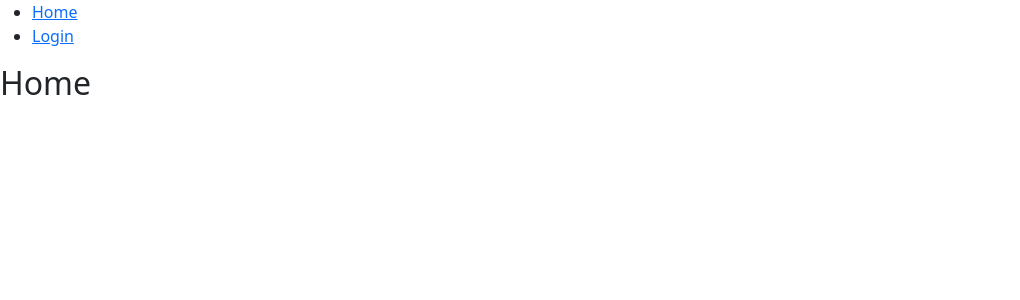
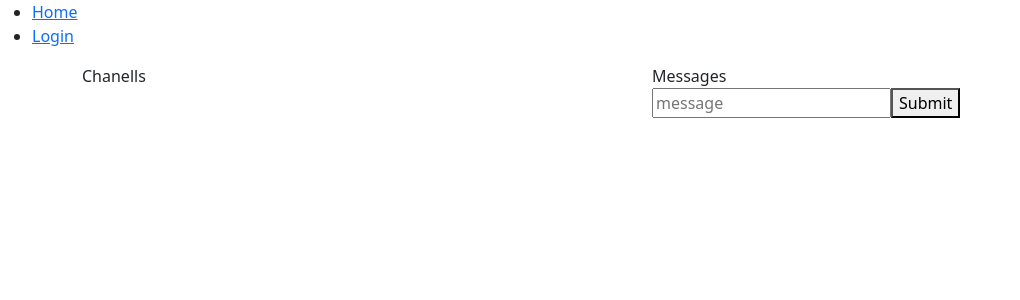
Before and after one commit to mkolotovich/frontend-project-lvl4, a React app: page / in a window 1280 px wide. Shown: the top 300 px of the page, without its empty margins (0-1020 px from the left). Built offline with nearby package versions, Linux system fonts and the light colour scheme; the HTML template or start-up script is replaced by a standard one.

Commit message:
finish fourth step

```diff
--- a/package.json
+++ b/package.json
@@ -24,6 +24,7 @@
     "node": "16.x"
   },
   "dependencies": {
+    "@reduxjs/toolkit": "^1.8.1",
     "axios": "^0.27.2",
     "bootstrap": "^5.1.3",
     "core-js": "^3.21.1",
@@ -46,6 +47,7 @@
     "pug": "^3.0.2",
     "react": "^18.1.0",
     "react-dom": "^18.1.0",
+    "react-redux": "^8.0.1",
     "react-router-dom": "^6.3.0",
     "regenerator-runtime": "^0.13.9",
     "yup": "^0.32.11"
--- /dev/null
+++ b/src/components/App.jsx
@@ -0,0 +1,174 @@
+import 'core-js/stable/index.js';
+import 'regenerator-runtime/runtime.js';
+
+import '../../assets/application.scss';
+
+import React, { useState, useContext } from 'react';
+import { useSelector, useDispatch } from 'react-redux';
+
+import {
+  BrowserRouter as Router,
+  Routes,
+  Route,
+  Link,
+  useNavigate,
+} from 'react-router-dom';
+
+import {
+  Formik, Form, Field, ErrorMessage,
+} from 'formik';
+import * as Yup from 'yup';
+
+import axios from 'axios';
+
+import { getAllChannels } from '../slices/channelsSlice.js';
+import { getAllMessages } from '../slices/messagesSlice.js';
+
+if (process.env.NODE_ENV !== 'production') {
+  localStorage.debug = 'chat:*';
+}
+
+const SignupSchema = Yup.object().shape({
+  name: Yup.string()
+    .min(2, 'Too Short!')
+    .max(50, 'Too Long!')
+    .required('Required'),
+  pass: Yup.string()
+    .min(2, 'Too Short!')
+    .max(50, 'Too Long!')
+    .required('Required'),
+});
+
+const signed = [{ name: 'signError', value: false }, { name: 'signError', value: true }];
+
+const UserContext = React.createContext({
+  signed: [],
+  sign: {},
+  setSign: () => {},
+});
+
+export default function App() {
+  const [sign, setSign] = useState(signed[0]);
+  return (
+    <UserContext.Provider value={{ sign, setSign: (name) => setSign({ name }), signed }}>
+      <Router>
+        <div>
+          <nav>
+            <ul>
+              <li>
+                <Link to="/">Home</Link>
+              </li>
+              <li>
+                <Link to="/login">Login</Link>
+              </li>
+            </ul>
+          </nav>
+          <Routes>
+            <Route path="/login" element={<Login />} />
+            <Route path="/" element={<Home />} />
+            <Route path="*" element={<NotFound />} />
+          </Routes>
+        </div>
+      </Router>
+    </UserContext.Provider>
+  );
+}
+
+function Home() {
+  const allChannels = useSelector((state) => state.channels.value);
+  const allMessages = useSelector((state) => state.messages.value);
+  console.log('allChannels', allChannels);
+  console.log(allMessages);
+  return (
+    <div className="container">
+      <div className="row">
+        <div className="col">
+          <div>Chanells</div>
+          <ul>
+            {allChannels.map((channel) => <li key={channel.id}>{channel.name}</li>)}
+          </ul>
+        </div>
+        <div className="col">
+          <div>Messages</div>
+          <div>
+            {allMessages.map((message) => <div key={message.id}>{message.text}</div>)}
+            <Formik
+              initialValues={{
+                message: '',
+              }}
+              onSubmit={(values) => {
+                console.log(values);
+              }}
+            >
+              {({ isSubmitting }) => (
+                <Form>
+                  <Field name="message" placeholder="message" />
+                  <ErrorMessage name="message" component="div" />
+                  <button type="submit" disabled={isSubmitting}>Submit</button>
+                </Form>
+              )}
+            </Formik>
+          </div>
+        </div>
+      </div>
+    </div>
+  );
+}
+
+function Login() {
+  const navigate = useNavigate();
+  const { sign } = useContext(UserContext);
+  console.log(sign);
+  const dispatch = useDispatch();
+  return (
+    <div>
+      <h2>Login</h2>
+      <Formik
+        initialValues={{
+          name: '',
+          pass: '',
+        }}
+        validationSchema={SignupSchema}
+        onSubmit={async (values) => {
+          console.log(values);
+          const { name, pass } = values;
+          try {
+            const { data } = await axios.post('/api/v1/login', { username: name, password: pass });
+            console.log(data);
+            const { token, username } = data;
+            localStorage.setItem(username, token);
+            navigate('/');
+            if (!localStorage.getItem(username)) {
+              navigate('/login');
+            }
+            const { data: userData } = await axios.get('/api/v1/data', { headers: { Authorization: `Bearer ${token}` } });
+            console.log(userData);
+            const { channels, messages } = userData;
+            console.log(channels);
+            dispatch(getAllChannels(channels));
+            dispatch(getAllMessages(messages));
+          } catch (err) {
+            console.log(err);
+            sign.value = !sign.value;
+            console.log(sign.value);
+          }
+        }}
+      >
+        {({ isSubmitting }) => (
+          <Form>
+            <Field name="name" placeholder="name" />
+            <ErrorMessage name="name" component="div" />
+            <Field name="pass" placeholder="password" />
+            <ErrorMessage name="pass" component="div" />
+            {sign.value && <div>Authorization Error!</div>}
+            <button type="submit" disabled={isSubmitting}>Submit</button>
+          </Form>
+        )}
+      </Formik>
+    </div>
+  );
+}
+
+function NotFound() {
+  return <h2>404 (not found) указанной страницы нет</h2>;
+}
--- a/src/index.jsx
+++ b/src/index.jsx
@@ -1,130 +1,15 @@
-import 'core-js/stable/index.js';
-import 'regenerator-runtime/runtime.js';
+import React from 'react';
+import ReactDOM from 'react-dom/client';
+import { Provider } from 'react-redux';
 
-import '../assets/application.scss';
+import App from './components/App.jsx';
+import store from './slices/index.js';
 
-import React, { useState, useContext } from 'react';
-import { createRoot } from 'react-dom/client';
+const mountNode = document.getElementById('chat');
+const root = ReactDOM.createRoot(mountNode);
 
-import {
-  BrowserRouter as Router,
-  Routes,
-  Route,
-  Link,
-  useNavigate,
-} from 'react-router-dom';
-
-import {
-  Formik, Form, Field, ErrorMessage,
-} from 'formik';
-import * as Yup from 'yup';
-
-import axios from 'axios';
-
-if (process.env.NODE_ENV !== 'production') {
-  localStorage.debug = 'chat:*';
-}
-
-const SignupSchema = Yup.object().shape({
-  name: Yup.string()
-    .min(2, 'Too Short!')
-    .max(50, 'Too Long!')
-    .required('Required'),
-  pass: Yup.string()
-    .min(2, 'Too Short!')
-    .max(50, 'Too Long!')
-    .required('Required'),
-});
-
-const signed = [{ name: 'signError', value: false }, { name: 'signError', value: true }];
-
-const UserContext = React.createContext({
-  signed: [],
-  sign: {},
-  setSign: () => {},
-});
-
-export default function App() {
-  const [sign, setSign] = useState(signed[0]);
-  return (
-    <UserContext.Provider value={{ sign, setSign: (name) => setSign({ name }), signed }}>
-      <Router>
-        <div>
-          <nav>
-            <ul>
-              <li>
-                <Link to="/">Home</Link>
-              </li>
-              <li>
-                <Link to="/login">Login</Link>
-              </li>
-            </ul>
-          </nav>
-          <Routes>
-            <Route path="/login" element={<Login />} />
-            <Route path="/" element={<Home />} />
-            <Route path="*" element={<NotFound />} />
-          </Routes>
-        </div>
-      </Router>
-    </UserContext.Provider>
-  );
-}
-
-function Home() {
-  return <h2>Home</h2>;
-}
-
-function Login() {
-  const navigate = useNavigate();
-  const { sign } = useContext(UserContext);
-  console.log(sign);
-  return (
-    <div>
-      <h2>Login</h2>
-      <Formik
-        initialValues={{
-          name: '',
-          pass: '',
-        }}
-        validationSchema={SignupSchema}
-        onSubmit={async (values) => {
-          console.log(values);
-          const { name, pass } = values;
-          try {
-            const { data } = await axios.post('/api/v1/login', { username: name, password: pass });
-            console.log(data);
-            const { token, username } = data;
-            localStorage.setItem(username, token);
-            navigate('/');
-            if (!localStorage.getItem(username)) {
-              navigate('/login');
-            }
-          } catch (err) {
-            console.log(err);
-            sign.value = !sign.value;
-            console.log(sign.value);
-          }
-        }}
-      >
-        {({ isSubmitting }) => (
-          <Form>
-            <Field name="name" placeholder="name" />
-            <ErrorMessage name="name" component="div" />
-            <Field name="pass" placeholder="password" />
-            <ErrorMessage name="pass" component="div" />
-            {sign.value && <div>Authorization Error!</div>}
-            <button type="submit" disabled={isSubmitting}>Submit</button>
-          </Form>
-        )}
-      </Formik>
-    </div>
-  );
-}
-
-function NotFound() {
-  return <h2>404 (not found) указанной страницы нет</h2>;
-}
-
-const root = createRoot(document.getElementById('chat'));
-root.render(<App />);
+root.render(
+  <Provider store={store}>
+    <App />
+  </Provider>,
+);
--- /dev/null
+++ b/src/slices/channelsSlice.js
@@ -0,0 +1,19 @@
+import { createSlice } from '@reduxjs/toolkit';
+
+const initialState = {
+  value: [],
+};
+
+const counterSlice = createSlice({
+  name: 'counter',
+  initialState,
+  reducers: {
+    getAllChannels: (state, action) => {
+      state.value = action.payload;
+    },
+  },
+});
+
+export const { getAllChannels } = counterSlice.actions;
+
+export default counterSlice.reducer;
--- /dev/null
+++ b/src/slices/index.js
@@ -0,0 +1,10 @@
+import { configureStore } from '@reduxjs/toolkit';
+import channelsReducer from './channelsSlice.js';
+import messagesReducer from './messagesSlice.js';
+
+export default configureStore({
+  reducer: {
+    channels: channelsReducer,
+    messages: messagesReducer,
+  },
+});
--- /dev/null
+++ b/src/slices/messagesSlice.js
@@ -0,0 +1,19 @@
+import { createSlice } from '@reduxjs/toolkit';
+
+const initialState = {
+  value: [],
+};
+
+const counterSlice = createSlice({
+  name: 'counter',
+  initialState,
+  reducers: {
+    getAllMessages: (state, action) => {
+      state.value = action.payload;
+    },
+  },
+});
+
+export const { getAllMessages } = counterSlice.actions;
+
+export default counterSlice.reducer;
```
Also changed, not shown: 1 other file (tests, documents, lock files or other folders).
